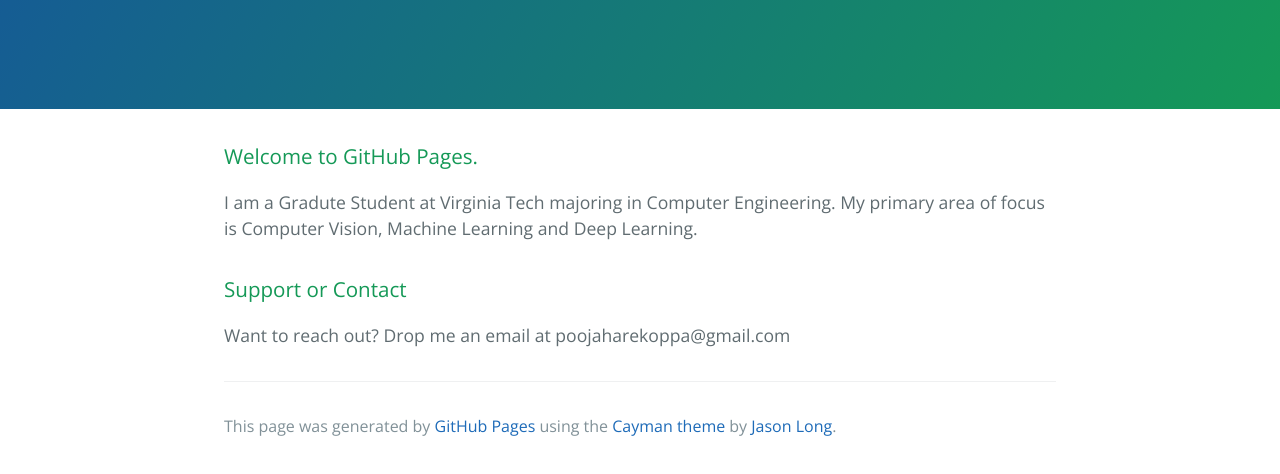
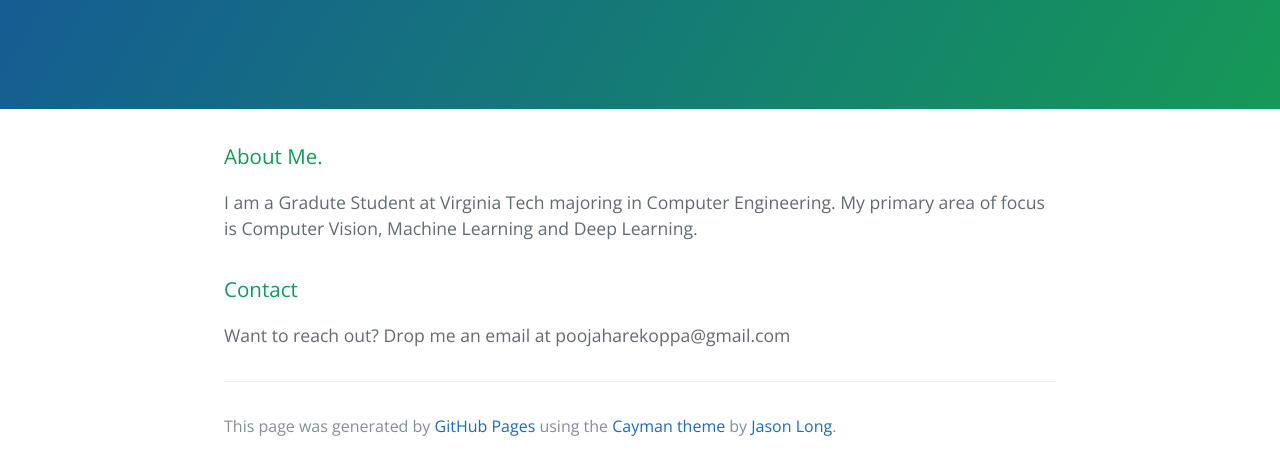
Before and after one commit to harekoppa/harekoppa.github.io, a plain HTML site: page index.html in a window 1280 px wide. Shown: the part 208-682 px from the top of the page. Drawn offline with nearby package versions, Linux system fonts and the light colour scheme.

Commit message:
Minor changes

```diff
--- a/index.html
+++ b/index.html
@@ -17,12 +17,12 @@
 
     <section class="main-content">
       <h3>
-<a id="welcome-to-github-pages" class="anchor" href="#welcome-to-github-pages" aria-hidden="true"><span aria-hidden="true" class="octicon octicon-link"></span></a>Welcome to GitHub Pages.</h3>
+<a id="welcome-to-github-pages" class="anchor" href="#welcome-to-github-pages" aria-hidden="true"><span aria-hidden="true" class="octicon octicon-link"></span></a>About Me.</h3>
 
 <p>I am a Gradute Student at Virginia Tech majoring in Computer Engineering. My primary area of focus is Computer Vision, Machine Learning and Deep Learning. </p>
 
 <h3>
-<a id="contact" class="anchor" href="#support-or-contact" aria-hidden="true"><span aria-hidden="true" class="octicon octicon-link"></span></a>Support or Contact</h3>
+<a id="support-or-contact" class="anchor" href="#support-or-contact" aria-hidden="true"><span aria-hidden="true" class="octicon octicon-link"></span></a>Contact</h3>
 
 <p>Want to reach out? Drop me an email at poojaharekoppa@gmail.com</p>
 
```
